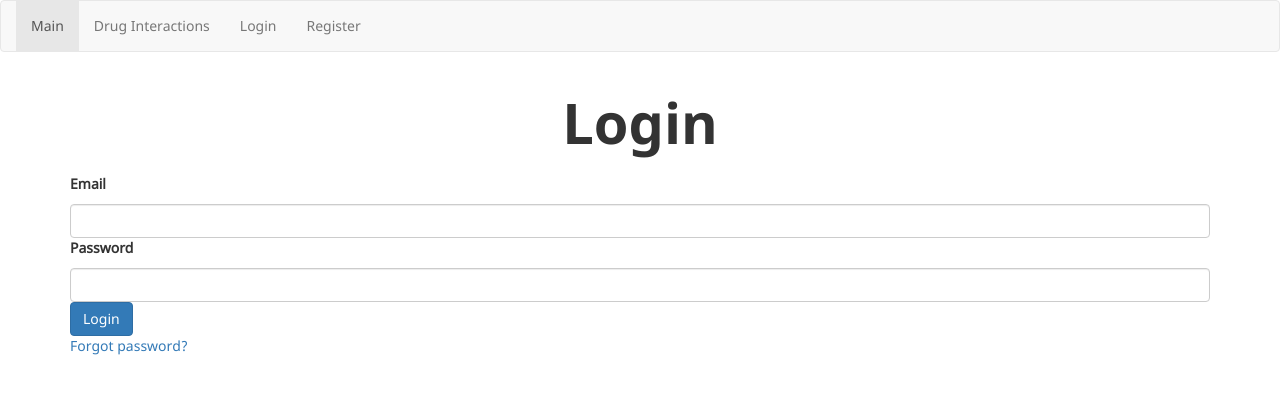
After one commit to xyang-github/Rx-Verify, a Flask app: page /login in a window 1280 px wide. The commit adds this page. Shown: the top 394 px of the page. Run offline with Flask 2, Linux system fonts and the light colour scheme; some libraries are stand-ins or nearby versions.

Commit message:
Created login page

```diff
--- a/app/__init__.py
+++ b/app/__init__.py
@@ -2,11 +2,14 @@ from flask import Flask
 from flask_bootstrap import Bootstrap
 from config import *
 from flask_mail import Mail
+from flask_login import LoginManager
 
 
 # Start initializing extensions here
 bootstrap = Bootstrap()
 mail = Mail()
+login_manager = LoginManager()
+login_manager.login_view = 'auth.login'
 
 
 def create_app(config_name):
@@ -17,6 +20,7 @@ def create_app(config_name):
     # Finish initializing extensions here
     bootstrap.init_app(app)
     mail.init_app(app)
+    login_manager.init_app(app)
 
     # Register blueprints to app
     from .auth import auth as auth_blueprint
--- a/app/auth/forms.py
+++ b/app/auth/forms.py
@@ -5,6 +5,7 @@ import email_validator
 
 
 class RegistrationForm(FlaskForm):
+    """Define registration form"""
     email = StringField("Email", validators=[DataRequired(message="Email cannot be blank"), Email(), Length(1, 50)])
     fname = StringField("First Name", validators=[DataRequired(message="First name cannot be blank")])
     lname = StringField("Last Name", validators=[DataRequired(message="Last name cannot be blank")])
@@ -24,3 +25,10 @@ class RegistrationForm(FlaskForm):
                                                      EqualTo("password2", message="Passwords must match.")])
     password2 = PasswordField("Confirm password", validators=[DataRequired()])
     submit = SubmitField("Submit")
+
+
+class LoginForm(FlaskForm):
+    """Define login form"""
+    email = StringField('Email', validators=[DataRequired(), Email()])
+    password = PasswordField('Password', validators=[DataRequired()])
+    submit = SubmitField('Login')
--- a/app/auth/views.py
+++ b/app/auth/views.py
@@ -1,14 +1,44 @@
 from flask import render_template, redirect, url_for, flash, request, session
-from flask_login import login_required, current_user
+from flask_login import login_required, current_user, login_user
 from . import auth
 from .email import send_email
 from .forms import *
-from .security import Security
+from .security import Security, User
 from ..db.database_queries import query_select, query_change
 from datetime import datetime
+from .. import login_manager
 
 
 # Adapted from Flask Web Development: Developing Web Applications with Python 2nd Edition,  978-1491991732
+@auth.route('/login', methods=["GET", "POST"])
+def login():
+    """Login user if they are registered"""
+    login_form = LoginForm()
+
+    if login_form.validate_on_submit():
+        email = login_form.email.data.lower()
+        password = login_form.password.data
+
+        # Retrieve user object to verify if email and password are correct
+        registered_user = query_select(
+            query="SELECT * FROM user WHERE email = (?)",
+            key=email
+        )
+
+        if registered_user:
+            user = load_user(registered_user[0][0])
+            if user.email == email and Security().verify_password(user.password_hash, password):
+                login_user(user)
+                session['user_id'] = user.get_id()
+                return redirect(url_for('profile.profile_main'))
+            else:
+                flash('Invalid password')
+        else:
+            flash('Invalid email')
+
+    return render_template('login.html', form=login_form)
+
+
 @auth.route('/register', methods=["GET", "POST"])
 def register():
     registration_form = RegistrationForm()
@@ -103,3 +133,18 @@ def confirm_registration(token):
         flash('The confirmation link is invalid or has expired.')
 
     return redirect(url_for('main.index'))
+
+
+@login_manager.user_loader
+def load_user(user_id):
+    """Reload the user object from the user ID stored in the session"""
+
+    result = query_select(
+        query="SELECT * FROM user WHERE user_id = (?)",
+        key=user_id
+    )
+
+    if result is None:
+        return False
+    else:
+        return User(int(result[0][0]), result[0][1], result[0][2], result[0][3])
--- a/app/templates/base.html
+++ b/app/templates/base.html
@@ -13,14 +13,14 @@
             <li class="active"><a href="{{ url_for("main.index") }}">Main</a></li>
             <li><a href="">Drug Interactions</a></li>
 
-{#            {% if current_user.is_authenticated  %}#}
+            {% if current_user.is_authenticated  %}
                 <li><a href="">Medications</a></li>
                 <li><a href="">Report</a></li>
                 <li><a href="">Logout</a></li>
-{#            {% else %}#}
-                <li><a href="">Login</a></li>
+            {% else %}
+                <li><a href="{{ url_for("auth.login")}}">Login</a></li>
                 <li><a href="{{ url_for("auth.register")}}">Register</a></li>
-{#            {% endif %}#}
+            {% endif %}
         </ul>
     </div>
 </div>
--- /dev/null
+++ b/app/templates/login.html
@@ -0,0 +1,25 @@
+{% extends "base.html" %}
+
+{% block page_content %}
+
+<h1>Login</h1>
+
+<form method="POST">
+    {{ form.csrf_token }}
+    <div class="mb-3">
+        <label for="email" class="form-label">{{ form.email.label }}</label>
+        {{ form.email(class="form-control", id="email")}}
+    </div>
+
+    <div class="mb-3">
+        <label for="password" class="form-label">{{ form.password.label }}</label>
+        {{ form.password(class="form-control", id="password") }}
+    </div>
+
+    {{ form.submit(class="btn btn-primary") }}
+
+    <div class="mb-3">
+        <p><a href="#">Forgot password?</a></p>
+    </div>
+</form>
+{% endblock %}
```
Also changed, not shown: app/templates/Login.html (deleted, +0 -10 lines), tests/functional/test_login.py (added, +43 -0 lines), app/db/db.db, app/db/test.db.
